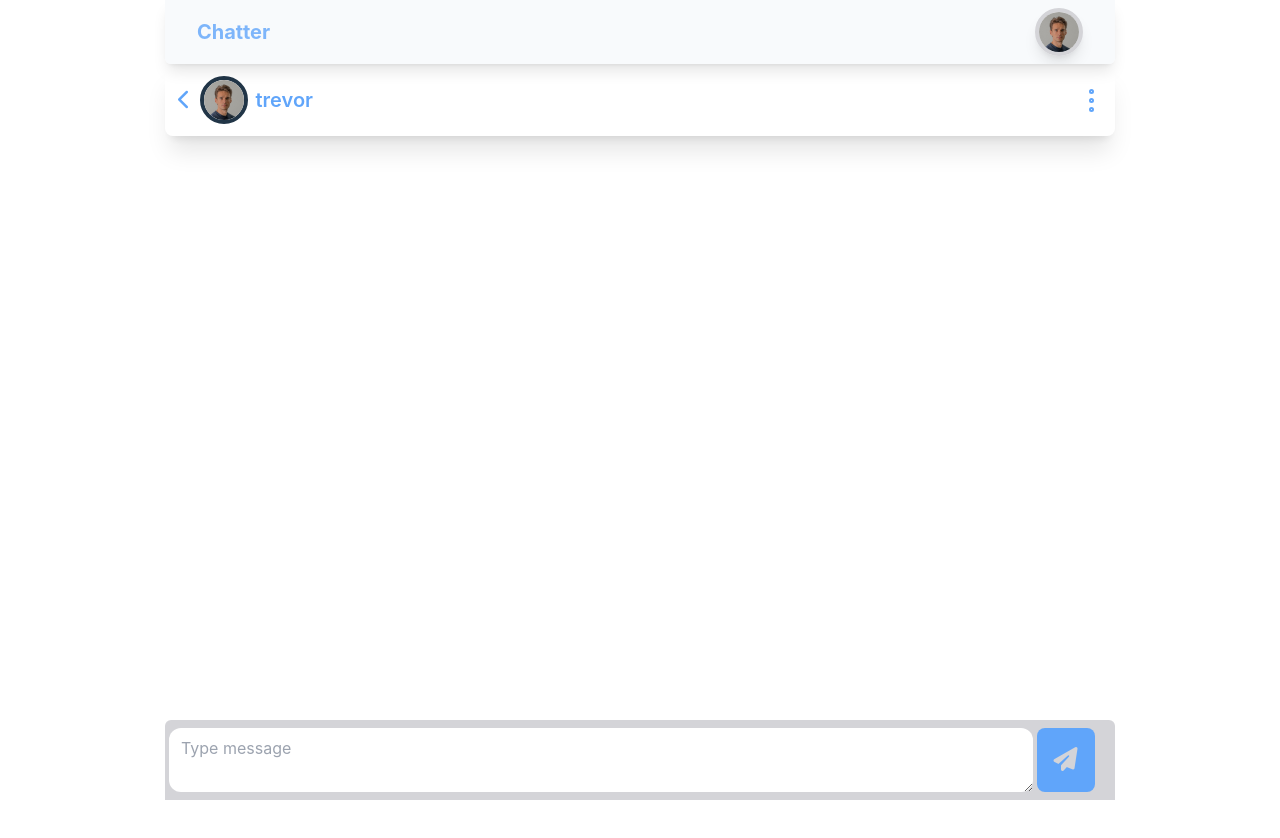
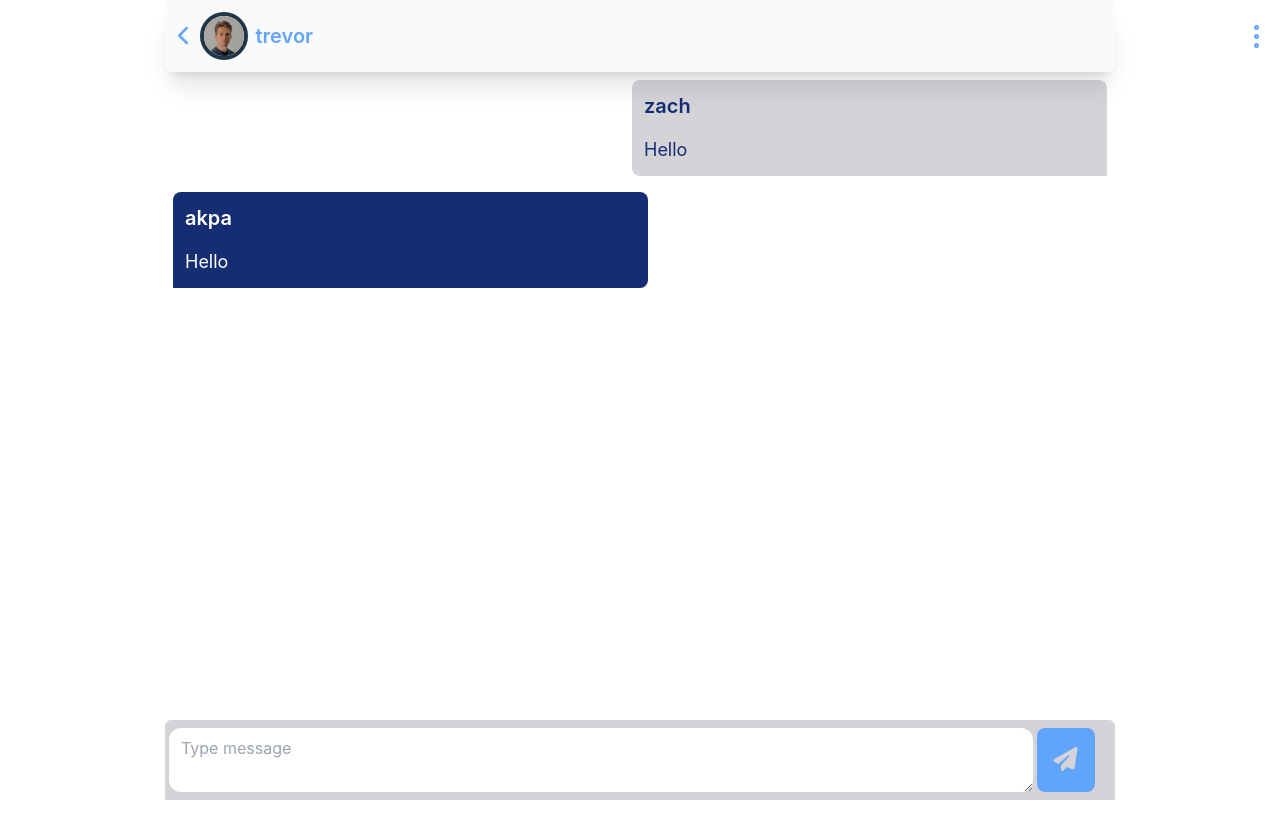
Before and after one commit to Ndace-hash/Circle, a Vue app: page /chat in a window 1280 px wide. Shown: the top 838 px of the page. After the commit the page ends 800 px from the top, so only its background shows below. Built offline with nearby package versions, Linux system fonts and the light colour scheme.

Commit message:
added pinia stores

```diff
--- a/src/App.vue
+++ b/src/App.vue
@@ -1,5 +1,8 @@
 <template>
-  <section class="sticky top-0 shadow-lg z-50 rounded-b-md overflow-hidden">
+  <section
+    class="sticky top-0 shadow-lg z-50 rounded-b-md overflow-hidden"
+    v-if="$route.name === 'messages'"
+  >
     <header
       class="flex items-center justify-between bg-light py-2 px-2 lg:px-8"
     >
@@ -40,16 +43,6 @@ import { ref, watch } from "vue";
 const router = useRouter();
 const route = useRoute();
 const loggedIn = ref(true);
-const currentRoute = ref(route.name);
-
-const watchRoute = () => {
-  if (route.name == "messages" || route.name == "feeds") {
-    return true;
-  } else {
-    return false;
-  }
-};
-const showTabs = ref(watchRoute());
 
 const signIn = () => {
   router.push({
--- a/src/components/MessageBox.vue
+++ b/src/components/MessageBox.vue
@@ -1,9 +1,14 @@
 <template>
   <div
-    class="w-5/6 md:w-3/6 py-1 px-3 flex gap-0 flex-col flex-wrap bg-dark my-2 rounded-lg rounded-bl-none mx-2 text-white"
+    class="w-5/6 md:w-3/6 py-1 px-3 flex gap-0 flex-col flex-wrap my-2 rounded-lg mx-2"
+    :class="
+      user.currentUser === text.sender_id
+        ? 'bg-mid rounded-br-none text-dark self-end'
+        : 'bg-dark rounded-bl-none text-white'
+    "
   >
     <div class="flex m-0 justify-between items-center w-full p-0">
-      <span class="font-semibold my-2 text-xl">chika</span>
+      <span class="font-semibold my-2 text-xl">{{ text.sender_id }}</span>
       <span class="font-light my-2 text-sm">{{ text.time }}</span>
     </div>
     <p class="text-lg my-2 whitespace-pre-line w-3/4">{{ text.content }}</p>
@@ -12,6 +17,9 @@
 
 <script setup lang="ts">
 import { Message } from "../composables/interface";
+import { useAuthUser } from "../store/authUser";
+
+const user = useAuthUser();
 defineProps<{ text: Message }>();
 </script>
 
--- a/src/composables/interface.ts
+++ b/src/composables/interface.ts
@@ -1,4 +1,7 @@
 export interface Message {
+  id?: string | number;
+  sender_id?: string | number;
+  receiver_id?: string | number;
   time: string;
   content: string;
 }
--- a/src/main.ts
+++ b/src/main.ts
@@ -1,7 +1,10 @@
 import { createApp } from "vue";
+import { createPinia } from "pinia";
 import "./style.css";
 import "@fortawesome/fontawesome-free/css/all.css";
 import Router from "./router";
 import App from "./App.vue";
 
-createApp(App).use(Router).mount("#app");
+const pinia = createPinia();
+
+createApp(App).use(Router).use(pinia).mount("#app");
--- a/src/pages/ChatRoom.vue
+++ b/src/pages/ChatRoom.vue
@@ -1,7 +1,7 @@
 <template>
   <div class="h-screen grid grid-rows-chat">
     <div
-      class="bg-slate-400 flex rounded-b-lg sticky top-0 left-0 w-full gap-2 m-0 z-10 px-3 py-1 items-center shadow-xl"
+      class="bg-light flex rounded-b-lg w-full gap-2 m-0 z-10 px-3 py-1 items-center shadow-xl"
     >
       <button
         class="bg-transparent text-brand text-xl p-0"
@@ -29,14 +29,12 @@
         <span class="w-[5px] h-[5px] rounded-full border-2 border-brand"></span>
       </button>
     </div>
-    <section
-      class="block overflow-x-hidden overflow-y-auto h-full"
-      ref="chatDisplay"
-    >
-      <MessageBox v-for="text in messagesArray" :text="text" />
+    <section class="flex flex-col overflow-x-hidden overflow-y-auto h-full">
+      <MessageBox v-for="text in conversation.messages" :text="text" />
+      <div></div>
     </section>
     <div
-      class="w-full sticky left-0 py-2 bottom-0 flex bg-mid rounded-t-md items-center px-1 gap-1 justify-self-end"
+      class="w-full py-2 flex bg-mid rounded-t-md items-center px-1 gap-1 justify-self-end"
     >
       <textarea
         type="text"
@@ -56,26 +54,23 @@
 </template>
 
 <script setup lang="ts">
-import { ref, onMounted } from "vue";
+import { ref } from "vue";
 import MessageBox from "../components/MessageBox.vue";
-import { Message } from "../composables/interface";
-const chatDisplay = ref<HTMLDivElement | null>(null);
+import { useMessages } from "../store/useMessages";
+import { useAuthUser } from "../store/authUser";
+
+const conversation = useMessages();
+const user = useAuthUser();
+
 const message = ref("");
-const messagesArray = ref<Message[]>([]);
 const sendMessage = () => {
   if (!message.value) return;
-  messagesArray.value.push({
+  conversation.sendMessages({
     // time: new Date().toLocaleTimeString(),
+    sender_id: user.currentUser,
     time: new Date().toLocaleTimeString(),
     content: message.value,
   });
   message.value = "";
 };
-
-onMounted(() => {
-  if (chatDisplay.value)
-    chatDisplay.value.scroll({ top: chatDisplay.value.scrollHeight });
-});
 </script>
-
-<style scoped></style>
--- /dev/null
+++ b/src/store/authUser.ts
@@ -0,0 +1,7 @@
+import { defineStore } from "pinia";
+
+export const useAuthUser = defineStore("user", {
+  state: () => ({
+    currentUser: "zach",
+  }),
+});
--- /dev/null
+++ b/src/store/useMessages.ts
@@ -0,0 +1,28 @@
+import { defineStore } from "pinia";
+import { Message } from "../composables/interface";
+
+export const useMessages = defineStore("messages", {
+  state: () => ({
+    messages: [
+      {
+        id: 1,
+        sender_id: "zach",
+        receiver_id: "akpa",
+        time: "",
+        content: "Hello",
+      },
+      {
+        id: 2,
+        sender_id: "akpa",
+        receiver_id: "zach",
+        time: "",
+        content: "Hello",
+      },
+    ] as Message[],
+  }),
+  actions: {
+    sendMessages(message: Message) {
+      this.messages.push(message);
+    },
+  },
+});
```
